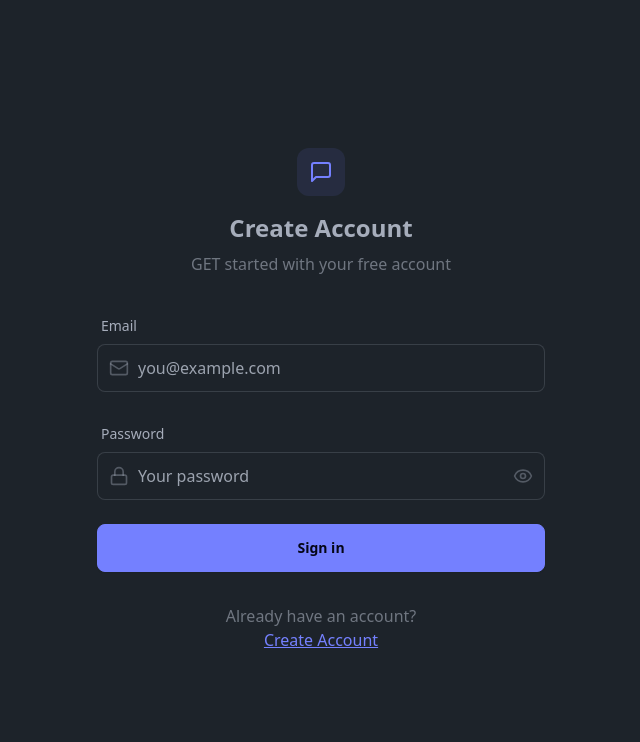
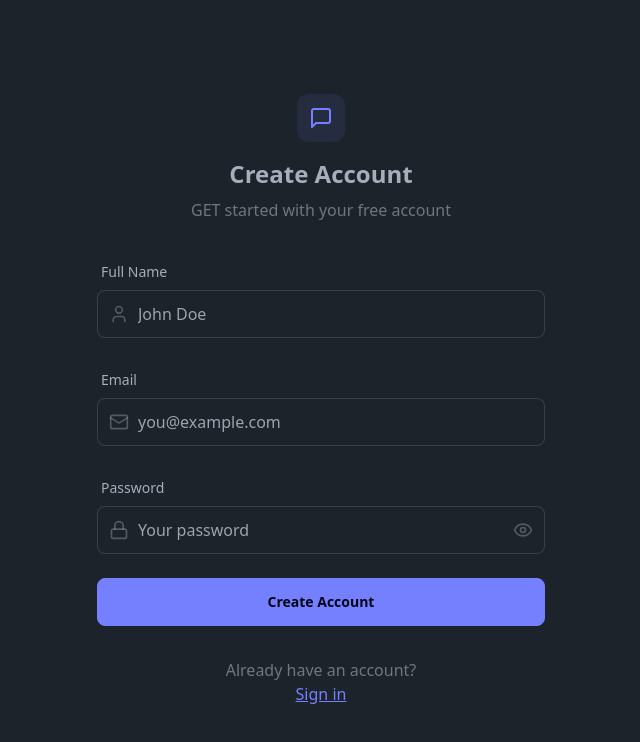
Before and after one commit to NguyenPhuc01/Ha-Hoang, a React (Vite) app: page /signup in a window 1280 px wide. Before the commit this address led to /login. Shown: the top 742 px of the page, without its empty margins (319-959 px from the left). Built offline with nearby package versions, Linux system fonts and the light colour scheme.

Commit message:
feat: add signup page

```diff
--- a/src/layout/DefaultLayout.tsx
+++ b/src/layout/DefaultLayout.tsx
@@ -11,10 +11,17 @@ const DefaultLayout: React.FC<{ children: ReactNode }> = ({ children }) => {
   const location = useLocation();
   useEffect(() => {
     const storedUserData = localStorage.getItem("userData");
+
     if (!storedUserData) {
-      navigate("/login");
+      if (location.pathname === "/signup") {
+        console.log("Navigating to Signup Page");
+        navigate("/signup");
+      } else {
+        console.log("Navigating to Login Page");
+        navigate("/login");
+      }
     }
-  }, [navigate]);
+  }, [navigate, location.pathname]);
   return (
     <div className="w-full h-screen">
       {location.pathname === "/login" || location.pathname === "/signup" ? (
--- a/src/pages/SignUpPage.tsx
+++ b/src/pages/SignUpPage.tsx
@@ -8,9 +8,10 @@ import {
   MessageSquare,
   User,
 } from "lucide-react";
-import { Link } from "react-router-dom";
+import { Link, useNavigate } from "react-router-dom";
 import toast from "react-hot-toast";
 import { IDataSignup } from "../util/auth.type";
+import { axiosInstance } from "../lib/axios";
 
 const SignUpPage = () => {
   const [showPassword, setShowPassword] = useState(false);
@@ -20,6 +21,7 @@ const SignUpPage = () => {
     email: "",
     password: "",
   });
+  const navigate = useNavigate();
   const validateForm = () => {
     if (!formData.fullName.trim()) {
       return toast.error("FullName is required");
@@ -37,14 +39,20 @@ const SignUpPage = () => {
       return toast.error("Invalid email format");
     return true;
   };
-  const handleSubmit = (e: React.FormEvent<HTMLFormElement>) => {
+  const handleSubmit = async (e: React.FormEvent<HTMLFormElement>) => {
     e.preventDefault();
     const isValidateForm = validateForm();
     if (isValidateForm === true) {
+      setIsSigningUp(true);
       try {
-        setIsSigningUp(true);
-      } catch (error) {
-        console.log("🚀 ~ handleSubmit ~ error:", error);
+        const res = await axiosInstance.post("auth/signup", formData);
+        if (res.status === 201) {
+          localStorage.setItem("userData", JSON.stringify(res.data));
+          toast.success("Account created successfully");
+          navigate("/");
+        }
+      } catch (error: any) {
+        toast.error(error.response.data.message);
       } finally {
         setIsSigningUp(false);
       }
```
